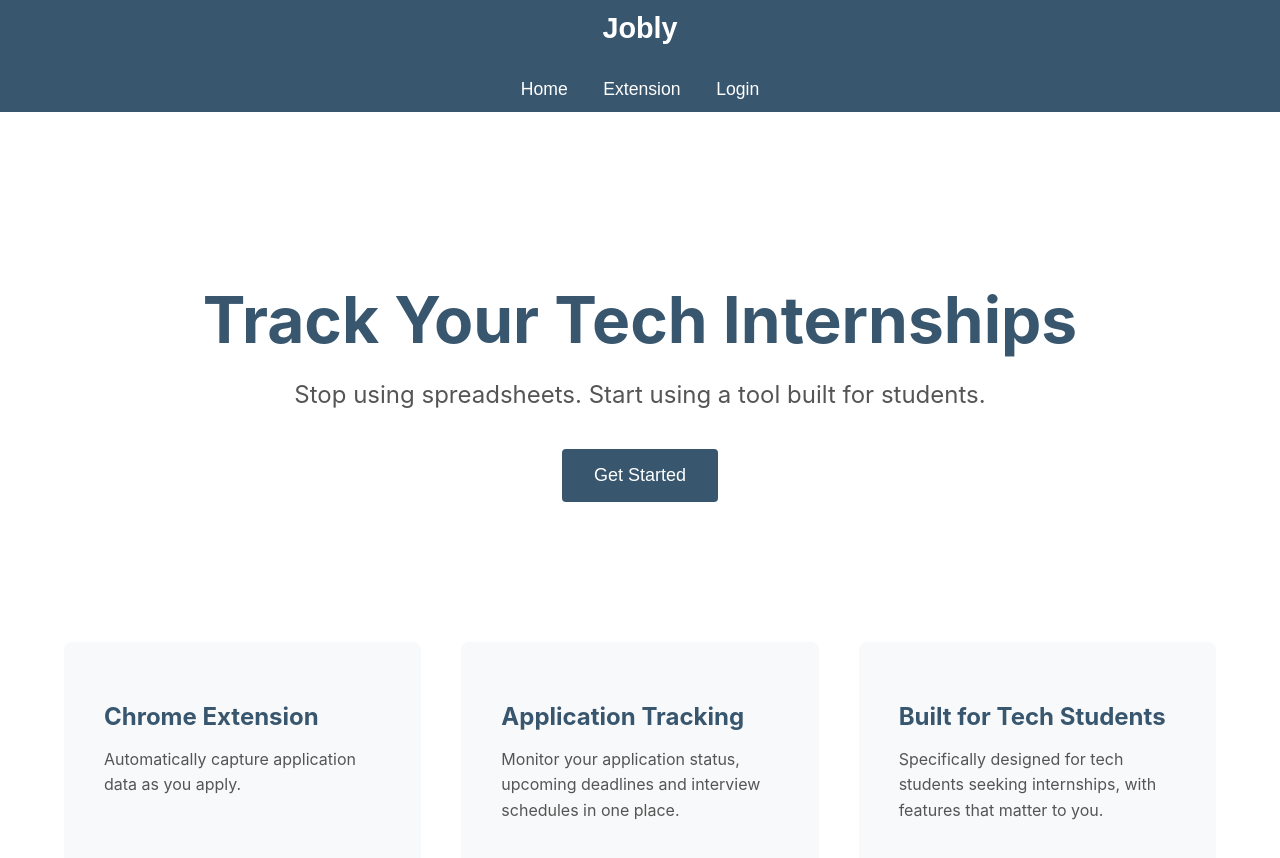
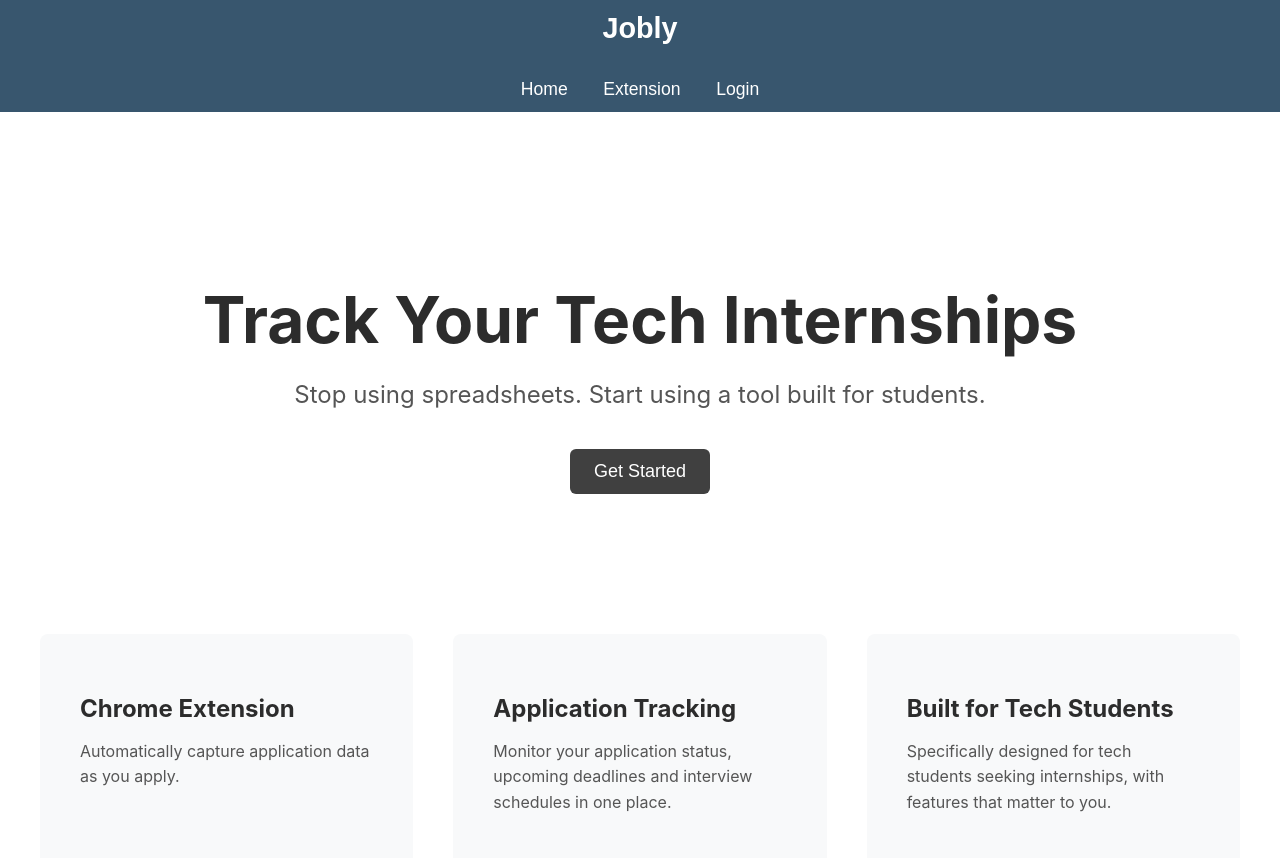
Before and after one commit to kimchee-e/Application_Tracker, a React (Create React App) app: page / in a window 1280 px wide. Shown: the top 858 px of the page. Built offline with nearby package versions, Linux system fonts and the light colour scheme; no server answers.

Commit message:
Updated Home.css color scheme to match grayscale theme

```diff
--- a/src/styles/Home.css
+++ b/src/styles/Home.css
@@ -3,41 +3,41 @@
 .home-container {
     min-height: calc(100vh - 60px);
     padding: 0 24px;
-    max-width: 1200px;
+    max-width: 1400px;
     margin: 0 auto;
     background: white;
 }
 
 .main-section {
-    padding: 120px 0 60px;
+    padding: 80px 0 60px;
     text-align: center;
 }
 
-.main-section h1 {
+.home-container .main-section h1 {
     font-size: 64px;
     line-height: 1.1;
     margin-bottom: 24px;
-    color: #38566e;
+    color: #2c2c2c;
 }
 
 .main-section p {
     font-size: 24px;
-    color: #555;
+    color: #666;
     margin-bottom: 40px;
 }
 
 .start-button {
-    padding: 16px 32px;
+    padding: 12px 24px;
     font-size: 18px;
-    background: #38566e;
+    background: #404040;
     color: white;
     border: none;
-    border-radius: 4px;
+    border-radius: 6px;
     cursor: pointer;
 }
 
 .start-button:hover {
-    background: #2d4255;
+    background: #2c2c2c;
 }
 
 .features {
@@ -52,24 +52,24 @@
     margin: 0 auto;
 }
 
-.feature-card {
+.home-container .feature-card {
     background: #f8f9fa;
     padding: 40px;
     border-radius: 8px;
     transition: transform 0.2s ease;
 }
 
-.feature-card:hover {
+.home-container .feature-card:hover {
     transform: translateY(-4px);
 }
 
-.feature-card h2 {
+.home-container .feature-card h2 {
     font-size: 24px;
-    color: #38566e;
+    color: #2c2c2c;
     margin-bottom: 16px;
 }
 
-.feature-card p {
+.home-container .feature-card p {
     font-size: 16px;
     color: #555;
     line-height: 1.6;
```
